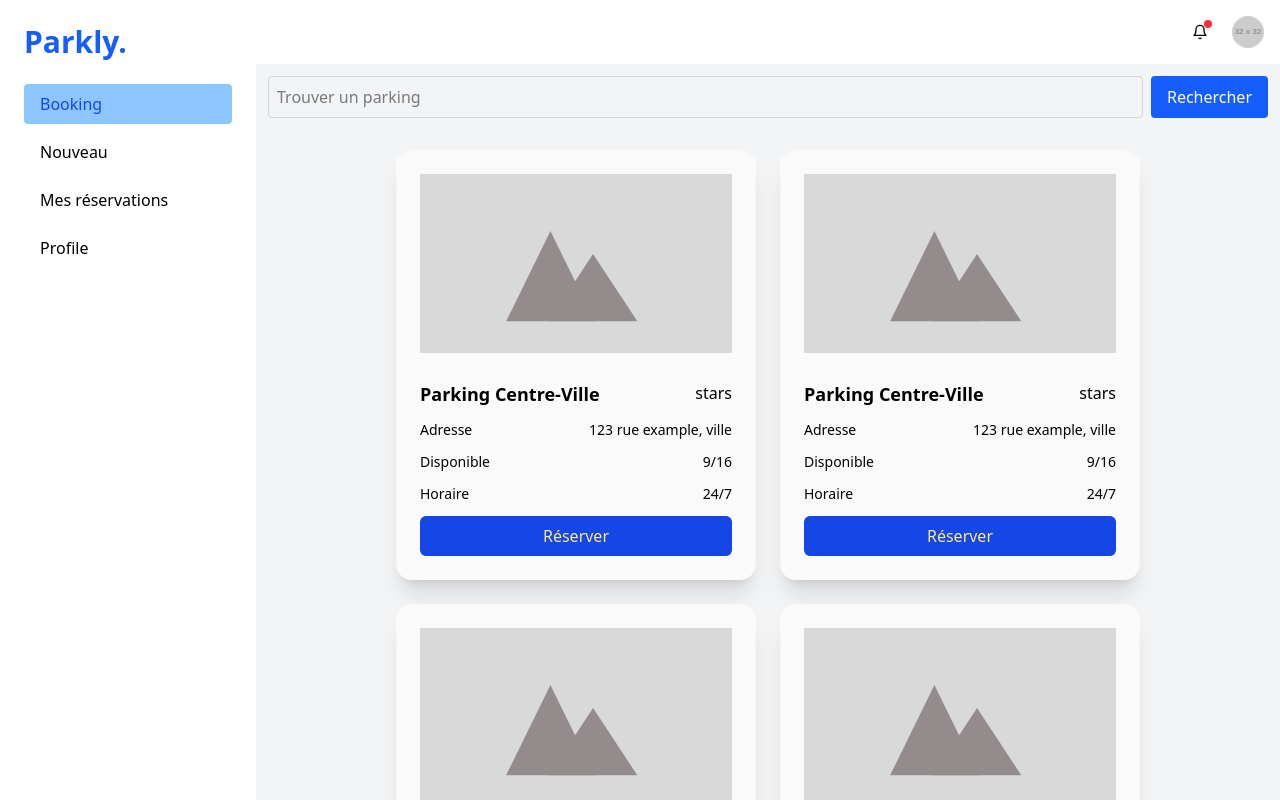
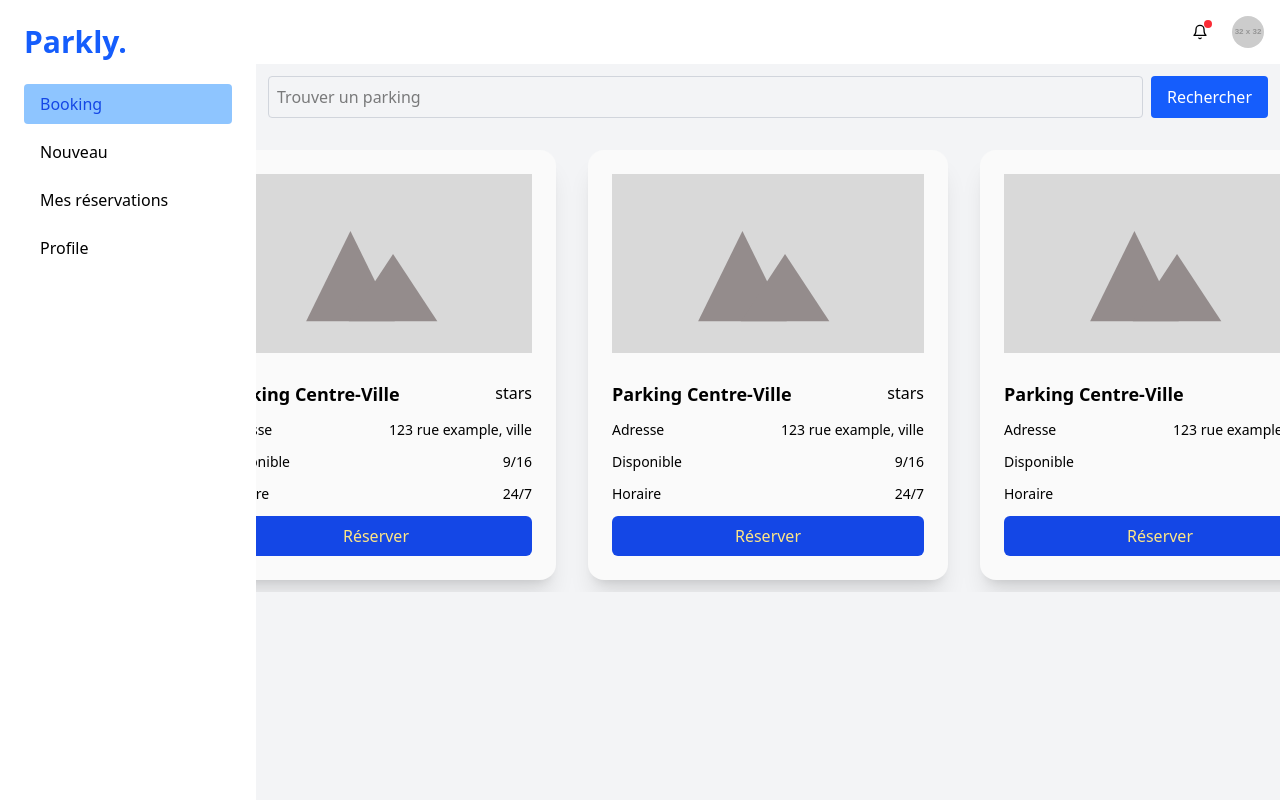
Before and after one commit to Sitr4ka/parkly, a React (Vite) app: page /booking in a window 1280 px wide. Built offline with nearby package versions, Linux system fonts and the light colour scheme.

Commit message:
feat: install react-toastify

```diff
--- a/package.json
+++ b/package.json
@@ -19,6 +19,7 @@
     "react-icons": "^5.5.0",
     "react-redux": "^9.2.0",
     "react-router-dom": "^7.5.3",
+    "react-toastify": "^11.0.5",
     "tailwindcss": "^4.0.17"
   },
   "devDependencies": {
--- a/src/components/ParkingList.jsx
+++ b/src/components/ParkingList.jsx
@@ -1,5 +1,6 @@
 import React, { useState } from 'react';
 import ParkingDetailsCard from './cards/ParkingDetailsCard';
+import { parkings } from '../../data/parkings';
 
 const ParkingList = () => {
   const [search, setSearch] = useState('');
@@ -17,11 +18,16 @@ const ParkingList = () => {
         <button className="bg-blue-600 text-white px-4 py-2 rounded">Rechercher</button>
       </header>
       <section id="products" className="flex flex-wrap justify-center gap-6 bg-gray-100">
-        <ParkingDetailsCard />
-        <ParkingDetailsCard />
-        <ParkingDetailsCard />
-        <ParkingDetailsCard />
-        <ParkingDetailsCard />
+        <ul
+          className="flex gap-8"
+        >
+          {parkings &&
+            parkings.map((parking) => (
+              <li key={parking.id}>
+                <ParkingDetailsCard />
+              </li>
+            ))}
+        </ul>
       </section>
     </>
   );
--- a/src/components/forms/reseravationForm.css
+++ /dev/null
@@ -1,5 +0,0 @@
-.form-container {
-    @apply min-w-[320px];
-    min-width: 320px;
-    background-color: #D9D9D9;
-}
```
Also changed, not shown: 1 other file (tests, documents, lock files or other folders).
